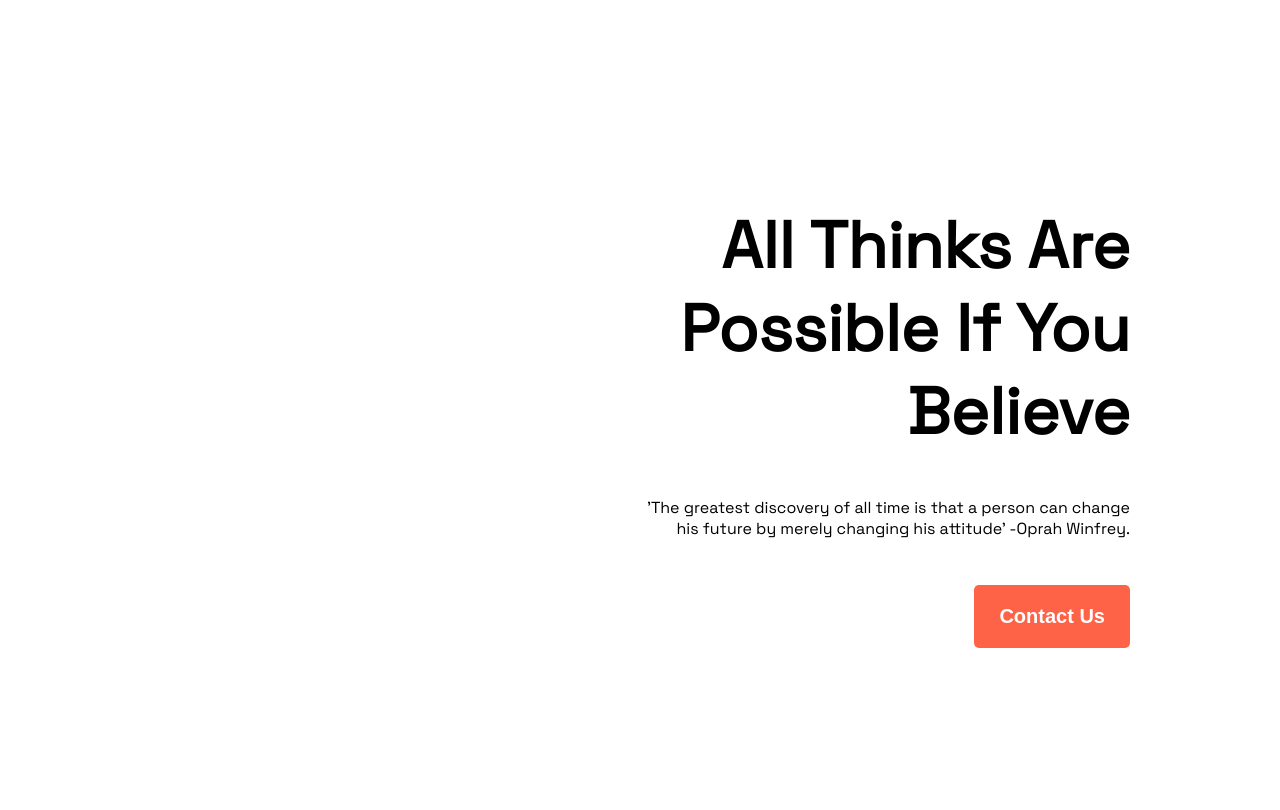
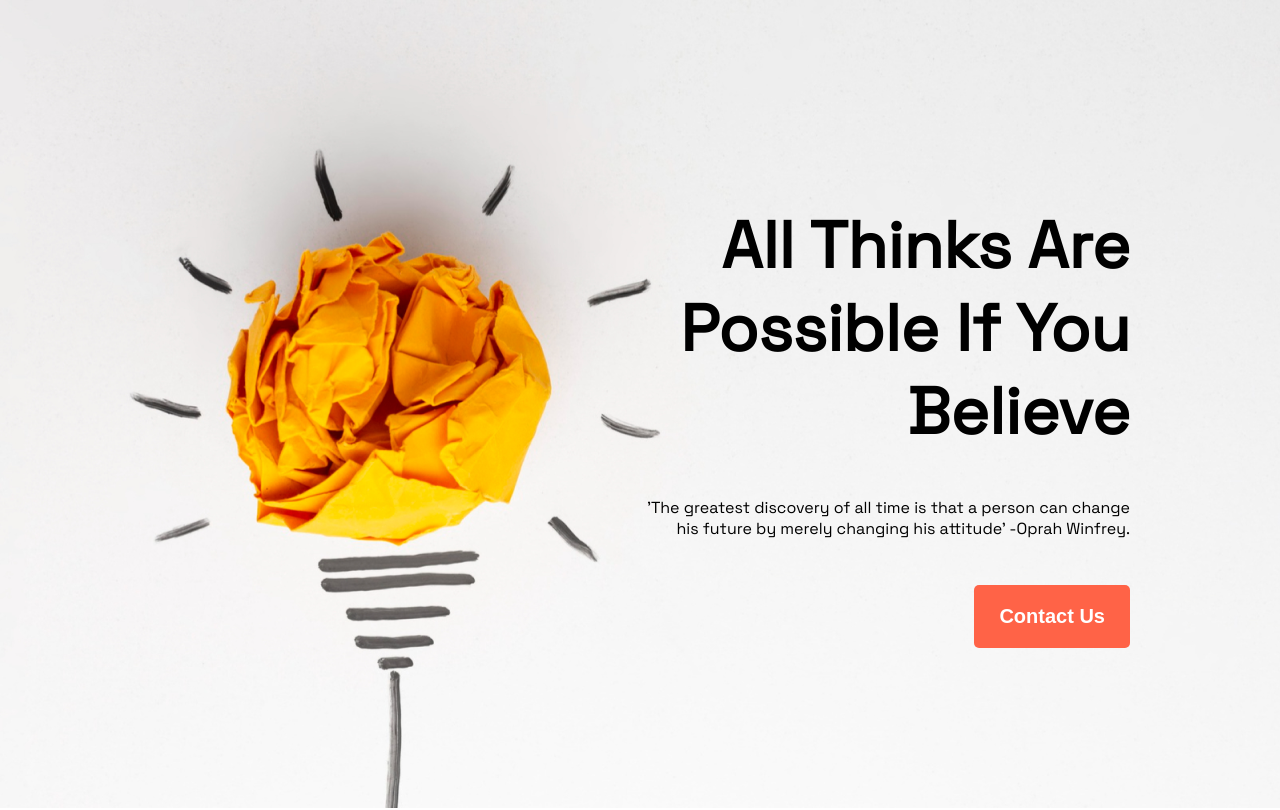
Before and after one commit to mdadib300/New-year-goals, a plain HTML site: page index.html in a window 1280 px wide. Shown: the top 810 px of the page. Drawn offline with Linux system fonts and the light colour scheme; the site is published under a folder, as on GitHub Pages, so addresses that start at the root find nothing.

Commit message:
Background Image correction

```diff
--- a/style.css
+++ b/style.css
@@ -8,7 +8,7 @@ body {
 /* header styles */
 #header-div {
     height: 808px;
-    background-image: url('/images/banner/banner.png');
+    background-image: url('./images/banner/banner.png');
     background-repeat: no-repeat;
     display: flex;
     justify-content: end;
```
